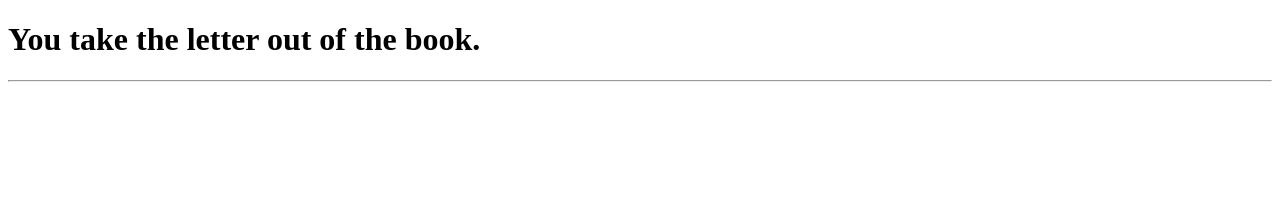
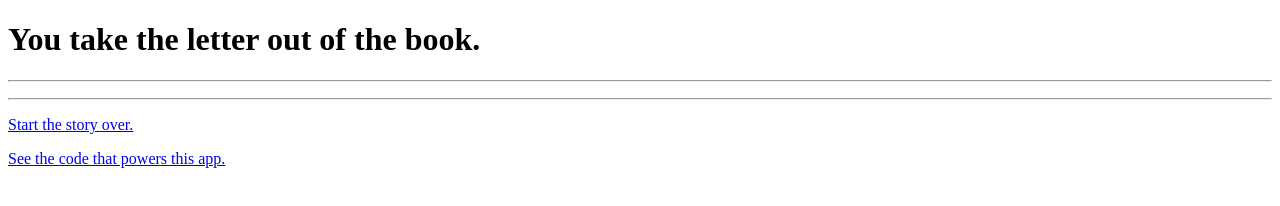
Before and after one commit to yoitsrell/the-adventures-of-link, a plain HTML site: page letter.html in a window 1280 px wide. Drawn offline with Linux system fonts and the light colour scheme.

Commit message:
finishes first draft of README and adjusts formatting of starting pages

```diff
--- a/letter.html
+++ b/letter.html
@@ -7,5 +7,9 @@
         <h1>You take the letter out of the book.</h1>
         <hr>
         <p></p>
+        <a href=""></a>
+        <hr>
+        <p><a href="./index.html">Start the story over.</a></p>
+        <p><a href="https://github.com/abbreviatedman/the-adventures-of-link" target="blank">See the code that powers this app.</a></p>
     </body>
 </html>
```
Also changed, not shown: index.html (+2 -0 lines), 1 other file.
